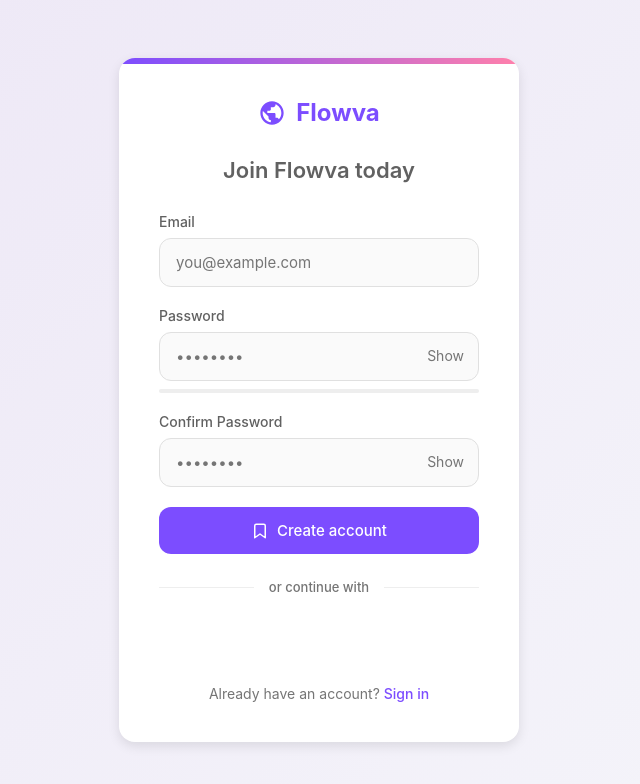
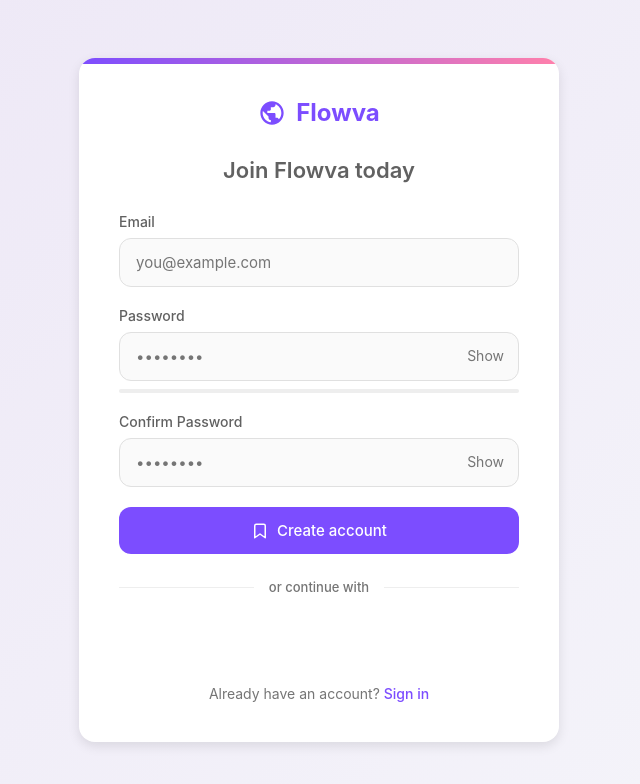
Before and after one commit to holyprof1/flowva, a React (Vite) app in the folder client/: page /signup in a window 1280 px wide. Shown: the top 784 px of the page, without its empty margins (321-961 px from the left). Built offline with nearby package versions, Linux system fonts and the light colour scheme; no server answers.

Commit message:
Center Google button with btn-secondary styles, optimize navigation with lazy-loading in App.jsx, reduce animation duration to 0.3s

```diff
--- a/client/src/index.css
+++ b/client/src/index.css
@@ -45,7 +45,7 @@ div.container {
   border-radius: var(--radius-lg);
   box-shadow: var(--shadow-md);
   width: 100% !important;
-  min-width: 400px !important; /* Matches .password-strength wider effect */
+  min-width: 480px !important;
   max-width: 480px !important;
   padding: 40px;
   position: relative;
@@ -183,6 +183,11 @@ div.container::before {
   background-color: white;
   border: 1px solid var(--gray-300);
   color: var(--gray-700);
+  display: flex;
+  align-items: center;
+  justify-content: center; /* Ensure Google button is centered */
+  width: 100%;
+  margin: 0 auto; /* Center within container */
 }
 
 .btn-secondary:hover {
@@ -276,7 +281,7 @@ div.container::before {
 }
 
 .animate-form {
-  animation: fadeInUp 0.5s;
+  animation: fadeInUp 0.3s; /* Reduced duration for faster navigation */
 }
 
 @keyframes fadeInUp {
@@ -383,7 +388,7 @@ div.container::before {
 
 .onboarding-container .step {
   display: none;
-  animation: fadeIn 0.5s ease;
+  animation: fadeIn 0.3s ease; /* Reduced duration */
   min-height: 450px;
   flex-direction: column;
 }
@@ -592,7 +597,7 @@ div.container::before {
 /* Mobile Responsiveness */
 @media (max-width: 768px) {
   div.container {
-    min-width: 90vw !important; /* Wider on mobile */
+    min-width: 90vw !important;
     max-width: 90vw !important;
     padding: 30px 20px;
   }
```
